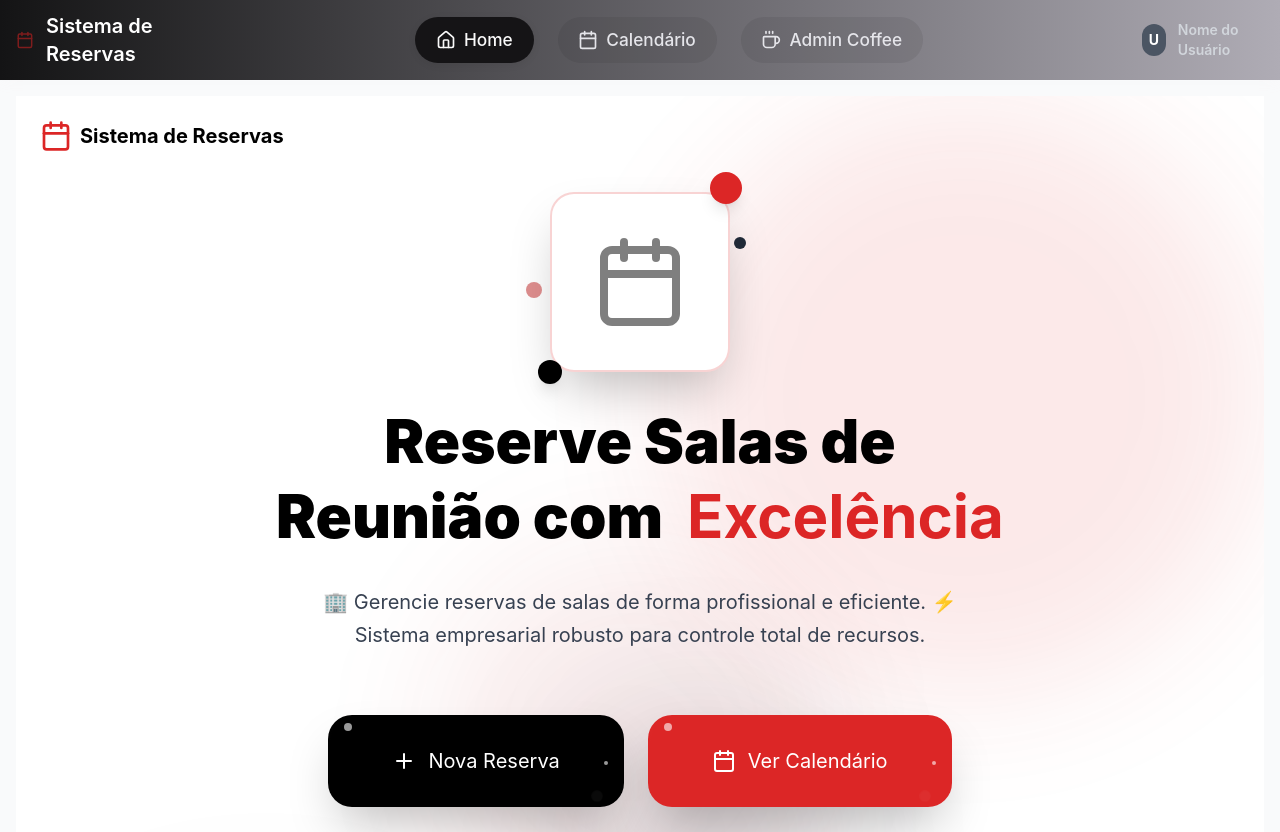
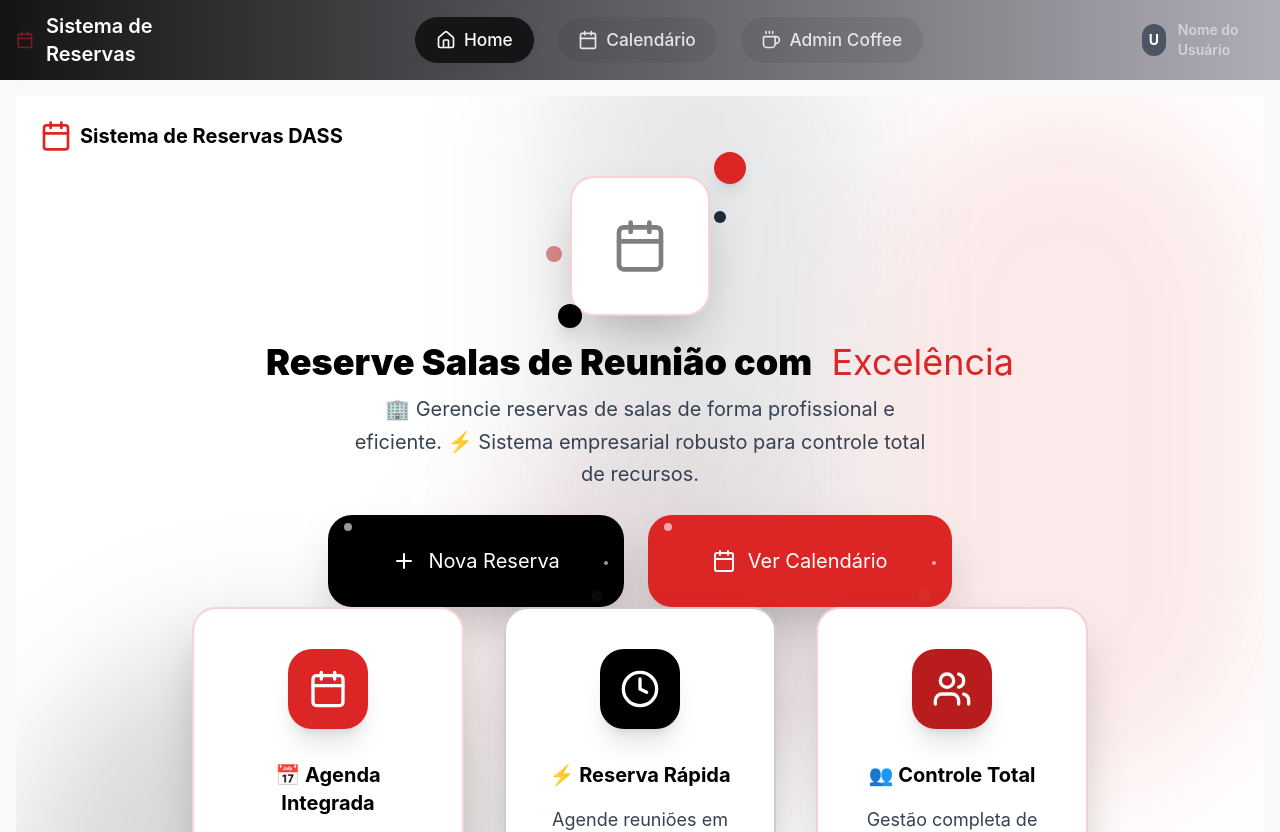
Before and after one commit to hellennverenaa/reservar_salas, a Vue app: page / in a window 1280 px wide. Shown: the top 832 px of the page. Built offline with nearby package versions, Linux system fonts and the light colour scheme.

Commit message:
fix: ajusta posição e z-index do cabeçalho, corrige botões de navegação e atualiza estilos na página inicial e na página de reserva

```diff
--- a/src/App.vue
+++ b/src/App.vue
@@ -44,9 +44,9 @@ header {
   background: linear-gradient(90deg, #141415 0%, #afacb5 100%);
   box-shadow: 0 2px 14px rgba(233, 229, 229, 0.067);
   padding: 1;
-  position: 10px;
+  position: 0px;
   top: 0;
-  z-index: 4;
+  z-index: 2;
 }
 
 .wrapper {
--- a/src/router/index.js
+++ b/src/router/index.js
@@ -1,33 +1,35 @@
-
-import { createRouter, createWebHistory } from 'vue-router'
-import HomeView from '../views/HomeView.vue'
+import { createRouter, createWebHistory } from "vue-router";
+import HomeView from "../views/HomeView.vue";
 
 const router = createRouter({
   history: createWebHistory(import.meta.env.BASE_URL),
   routes: [
     {
-      path: '/reserva',
-      name: 'reservar',
-      component: () => import('../views/ReservaView.vue'),
+      path: "/reserva",
+      name: "reservar",
+      component: () => import("../views/ReservaView.vue"),
     },
     {
-      path: '/',
-      name: 'home',
+      path: "/",
+      name: "home",
       component: HomeView,
     },
     {
-      path: '/calendario',
-      name: 'Calendario',
-      component: () => import('../views/CalendarView.vue'),
+      path: "/calendario",
+      name: "Calendario",
+      component: () => import("../views/CalendarView.vue"),
     },
-{
-      path: '/LiberarCoffee',
-      name: 'LiberarCoffee',
-      component: () => import('../views/LiberarCoffee.vue'),
+    {
+      path: "/LiberarCoffee",
+      name: "LiberarCoffee",
+      component: () => import("../views/LiberarCoffee.vue"),
     },
+    {
+      path: "/reserva-sala",
+      name: "ReservaView",
+      component: () => import("../views/ReservaView.vue"),
+    },
+  ],
+});
 
-
-  ],
-})
-
-export default router
+export default router;
--- a/src/views/HomeView.vue
+++ b/src/views/HomeView.vue
@@ -1,16 +1,15 @@
 <template>
   <div class="min-h-screen relative overflow-hidden bg-white">
     <!-- Background com mais vermelho e preto -->
-    <div class="absolute top-0 right-0 w-[600px] h-[600px] bg-red-600/20 rounded-full blur-3xl animate-pulse" />
+    <div class="absolute top-0 right-0 w-[400px] h-[700px] bg-red-600/20 rounded-full blur-3xl animate-pulse" />
     <div class="absolute bottom-0 left-0 w-[500px] h-[500px] bg-black/15 rounded-full blur-3xl animate-pulse" style="animation-delay: 1s" />
     <div class="absolute top-1/3 left-1/3 w-[400px] h-[400px] bg-red-700/15 rounded-full blur-3xl animate-pulse" style="animation-delay: 2s" />
-    <div class="absolute bottom-1/3 right-1/3 w-[300px] h-[300px] bg-gray-900/10 rounded-full blur-3xl animate-pulse" style="animation-delay: 3s" />
+    <div class="absolute bottom-1/3 right-1/3 w-[300px] h-[800px] bg-gray-900/10 rounded-full blur-3xl animate-pulse" style="animation-delay: 3s" />
 
-    <!-- Navegação Superior -->
-    <nav class="relative z-20 flex justify-between items-center p-6">
+    <div class="relative z-10 flex justify-between items-center p-6">
       <div class="flex items-center space-x-2">
         <CalendarIcon class="w-8 h-8 text-red-600" />
-        <span class="text-xl font-bold text-black">Sistema de Reservas</span>
+        <span class="text-xl font-bold text-black">Sistema de Reservas DASS</span>
       </div>
 
       <!-- Navegação se estiver em outra página -->
@@ -27,34 +26,34 @@
           {{ titulosPagina[paginaAtual] }}
         </div>
       </div>
-    </nav>
+    </div>
 
     <!-- Home Page -->
-    <div v-if="paginaAtual === 'home'" class="relative z-10 flex items-center justify-center min-h-screen p-4">
+    <div v-if="paginaAtual === 'home'" class="relative z-7 flex items-center justify-center min-h-screen p-0 fade-in-up">
       <div class="text-center max-w-4xl mx-auto">
         <!-- Hero Section com mais preto e vermelho -->
-        <div class="mb-16">
-          <div class="flex justify-center mb-8">
+        <div class="mb-0 space-y-6">
+          <div class="flex justify-center mb-0">
             <div class="relative group">
               <div class="bg-white p-10 rounded-3xl shadow-2xl border-2 border-red-600/20 backdrop-blur-sm transform transition-all duration-700 group-hover:scale-110 group-hover:rotate-3 hover:shadow-red-600/25 hover:border-red-600/40">
-                <CalendarIcon class="w-24 h-24 text-black animate-pulse" />
+                <CalendarIcon class="w-14 h-14 text-black animate-pulse" />
               </div>
               <!-- Elementos decorativos vermelhos e pretos -->
-              <div class="absolute -top-3 -right-3 w-8 h-8 bg-red-600 rounded-full animate-bounce shadow-lg"></div>
+              <div class="absolute -top-4 -right-9 w-8 h-8 bg-red-600 rounded-full animate-bounce shadow-lg"></div>
               <div class="absolute -bottom-3 -left-3 w-6 h-6 bg-black rounded-full animate-ping shadow-lg"></div>
               <div class="absolute top-1/2 -left-6 w-4 h-4 bg-red-700 rounded-full animate-pulse"></div>
               <div class="absolute top-1/4 -right-4 w-3 h-3 bg-gray-800 rounded-full animate-bounce" style="animation-delay: 0.5s"></div>
             </div>
           </div>
 
-          <div class="space-y-8 mb-16">
-            <h1 class="text-black max-w-3xl mx-auto leading-tight text-6xl font-black">
+          <div class="space-y-2 mb-002">
+            <h1 class="text-black max-w-3xl mx-auto leading-tight text-4xl font-black">
               Reserve Salas de Reunião com
-              <span class="text-red-600 ml-3 font-bold">
+              <span class="text-red-600 ml-3 font-regular">
                 Excelência
               </span>
             </h1>
-            <p class="text-gray-700 max-w-2xl mx-auto leading-relaxed text-xl">
+            <p class="text-gray-700 max-w-xl mx-auto leading-relaxed text-xl">
               🏢 Gerencie reservas de salas de forma profissional e eficiente.
               ⚡ Sistema empresarial robusto para controle total de recursos.
             </p>
@@ -153,16 +152,6 @@
       </div>
     </div>
 
-    <!-- Página de Reserva -->
-    <div v-else-if="paginaAtual === 'reserva'" class="relative z-10 pt-20">
-      <ReservaView @voltar-home="voltarHome" @reserva-criada="aoReservaCriada" />
-    </div>
-
-    <!-- Página de Calendário -->
-    <div v-else-if="paginaAtual === 'calendario'" class="relative z-10 pt-20">
-      <CalendarView @voltar-home="voltarHome" />
-    </div>
-
     <!-- Notificação de Sucesso -->
     <div
       v-if="mostrarNotificacao"
@@ -181,6 +170,7 @@
 
 <script setup>
 import { ref } from 'vue'
+import { useRouter } from 'vue-router'
 import {
   Calendar as CalendarIcon,
   Clock as ClockIcon,
@@ -192,7 +182,8 @@ import {
   ArrowLeft as ArrowLeftIcon
 } from 'lucide-vue-next'
 
-import CalendarView from "./CalendarView.vue"
+const router = useRouter()
+
 import ReservaView from "./ReservaView.vue"
 
 // Estados da aplicação
@@ -209,7 +200,7 @@ const titulosPagina = {
 
 // Métodos de navegação
 const irParaReserva = () => {
-  paginaAtual.value = 'reserva'
+  router.push("reserva-sala")
 }
 
 const irParaCalendario = () => {
--- a/src/views/ReservaView.vue
+++ b/src/views/ReservaView.vue
@@ -21,7 +21,7 @@
         <div class="mb-12">
           <div class="flex items-center justify-between">
             <!-- Botão Voltar Elegante -->
-            <button @click="$emit('voltar-home')"
+            <button @click="voltarHome"
               class="group flex items-center px-6 py-3 bg-white hover:bg-gray-100 text-gray-700 hover:text-red-600 border-2 border-gray-200 hover:border-red-300 rounded-xl shadow-lg hover:shadow-xl transition-all duration-300 font-medium">
               <ArrowLeftIcon class="w-5 h-5 mr-2 group-hover:-translate-x-1 transition-transform duration-300" />
               <span>Voltar ao Início</span>
@@ -440,7 +440,7 @@
 
             <!-- Botões de Ação -->
             <div class="flex flex-col sm:flex-row gap-6 pt-8 border-t-2 border-gray-100">
-              <button type="button" @click="$emit('voltar-home')"
+              <button type="button" @click="('voltar-home')"
                 class="flex-1 group px-8 py-6 bg-gray-100 hover:bg-gray-200 text-gray-700 hover:text-gray-900 rounded-2xl font-bold transition-all duration-300 flex items-center justify-center shadow-lg hover:shadow-xl border-2 border-gray-200 hover:border-gray-300">
                 <ArrowLeftIcon class="w-5 h-5 mr-3 group-hover:-translate-x-1 transition-transform duration-300" />
                 Cancelar
@@ -481,7 +481,8 @@ function fetchUser(params) {
   }, 1000);
 }
 
-
+import { useRouter } from 'vue-router'
+const router = useRouter()
 import {
   Coffee as CoffeeIcon,
   Plus as PlusIcon,
@@ -502,7 +503,10 @@ import {
 
 } from 'lucide-vue-next'
 
-
+const voltarHome = () => {
+  router.push('/')
+}
+// Estados do formulário
 const coffeeBreakRequested = ref(false);
 const coffeeBreakExpanded = ref(false);
 
```
